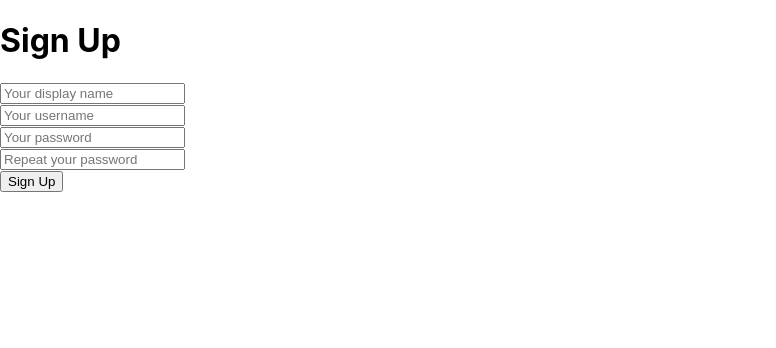
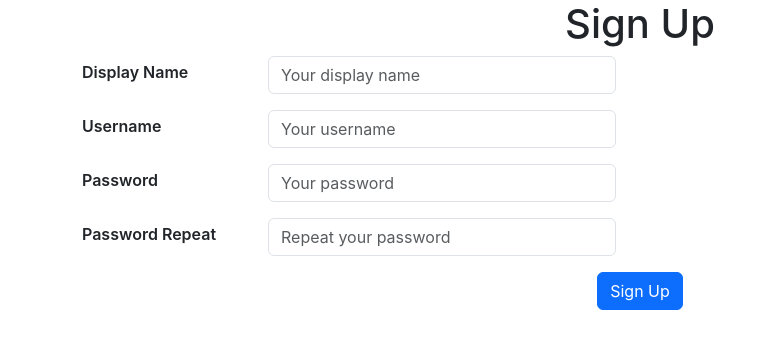
Before and after one commit to Millstack/react-hoaxify, a React (Create React App) app: page / in a window 1280 px wide. Shown: the top 348 px of the page, without its empty margins (0-776 px from the left). Built offline with nearby package versions, Linux system fonts and the light colour scheme.

Commit message:
signup testing

```diff
--- a/public/index.html
+++ b/public/index.html
@@ -24,6 +24,10 @@
       work correctly both with client-side routing and a non-root public URL.
       Learn how to configure a non-root public URL by running `npm run build`.
     -->
+
+    <link href="https://cdn.jsdelivr.net/npm/bootstrap@5.3.2/dist/css/bootstrap.min.css" rel="stylesheet" integrity="sha384-T3c6CoIi6uLrA9TneNEoa7RxnatzjcDSCmG1MXxSR1GAsXEV/Dwwykc2MPK8M2HN" crossorigin="anonymous">
+    <script src="https://cdn.jsdelivr.net/npm/bootstrap@5.3.2/dist/js/bootstrap.bundle.min.js" integrity="sha384-C6RzsynM9kWDrMNeT87bh95OGNyZPhcTNXj1NW7RuBCsyN/o0jlpcV8Qyq46cDfL" crossorigin="anonymous"></script>
+
     <title>React App</title>
   </head>
   <body>
--- a/src/pages/UserSignupPage.js
+++ b/src/pages/UserSignupPage.js
@@ -39,47 +39,52 @@ export class UserSignupPage extends React.Component {
 
     // on click event function
     onClickSignup = () => {
-        // to check if props are provided to prevent exception
-        // also props present ? test passed, but there are multiple ways, below is one
-        // if(this.props.actions){
-        //     this.props.actions.postSignup()
-        // }
-
-        //alternatively, we can set default properties of component
-        // at the bottom of the page
-        this.props.actions.postSignup()
+        const user = {
+            username: this.state.username,
+            displayName: this.state.displayName,
+            password: this.state.password,
+        }
+        this.props.actions.postSignup(user)
     }
 
     render () {
         return (
-            <div>
-                <div>
-                    <h1>Sign Up</h1>
+            <div className='container'>
+                <h1 className='text-center'>Sign Up</h1>
+                <div className='col-6 mb-3 row'>
+                    <label className='col-sm-4 pt-1 fw-semibold'>Display Name</label>
+                    <div className='col-md-8'>
+                    <input placeholder="Your display name" value={this.state.displayName} onChange={this.onChangeDisplayName} className='form-control' />
+                    </div>
                 </div>
-                <div>
-                    <input placeholder="Your display name" value={this.state.displayName} onChange={this.onChangeDisplayName}/>
+                <div className='col-6 mb-3 row'>
+                    <label className='col-sm-4 pt-1 fw-semibold'>Username</label>
+                    <div className='col-md-8'>
+                        <input placeholder="Your username" value={this.state.username} onChange={this.onChangeUserName} className='form-control' />
+                    </div>
                 </div>
-                <div>
-                    <input placeholder="Your username" value={this.state.username} onChange={this.onChangeUserName} />
+                <div className='col-6 mb-3 row'>
+                    <label className='col-sm-4 pt-1 fw-semibold'>Password</label>
+                    <div className='col-md-8'>
+                        <input placeholder="Your password" type="password" value={this.state.password} onChange={this.onChangePassword} className='form-control' />
+                    </div>
+                    </div>
+                <div className='col-6 mb-3 row'>
+                    <label className='col-sm-4 pt-1 fw-semibold'>Password Repeat</label>
+                    <div className='col-md-8'>
+                        <input placeholder="Repeat your password" type="password" value={this.state.passwordRepeat} onChange={this.onChangePasswordRepeat} className='form-control' />
+                    </div>
                 </div>
-                <div>
-                    <input placeholder="Your password" type="password" value={this.state.password} onChange={this.onChangePassword}/>
-                </div>
-                <div>
-                    <input placeholder="Repeat your password" type="password" value={this.state.passwordRepeat} onChange={this.onChangePasswordRepeat}/>
-                </div>
-                <div>
-                    <button type="" onClick={this.onClickSignup}>Sign Up</button>
+                <div className='text-center mt-3'>
+                    <button type="" className='btn btn-primary' onClick={this.onClickSignup}>Sign Up</button>
                 </div>
             </div>
         )
     }
 }
 
-// React allows us to set default properties of components
-// setting Json object in default props
-// postSignup will be an ashynchronous function with API call
-// this function will return a promise
+// React allows to set default properties of components
+// postSignup will be an ashynchronous function with API call, and will return a promise
 UserSignupPage.defaultProps = {
     actions: {
         postSignup: () => new Promise((resolve, reject) => {resolve({})})
```
Also changed, not shown: 1 other file (tests, documents, lock files or other folders).
